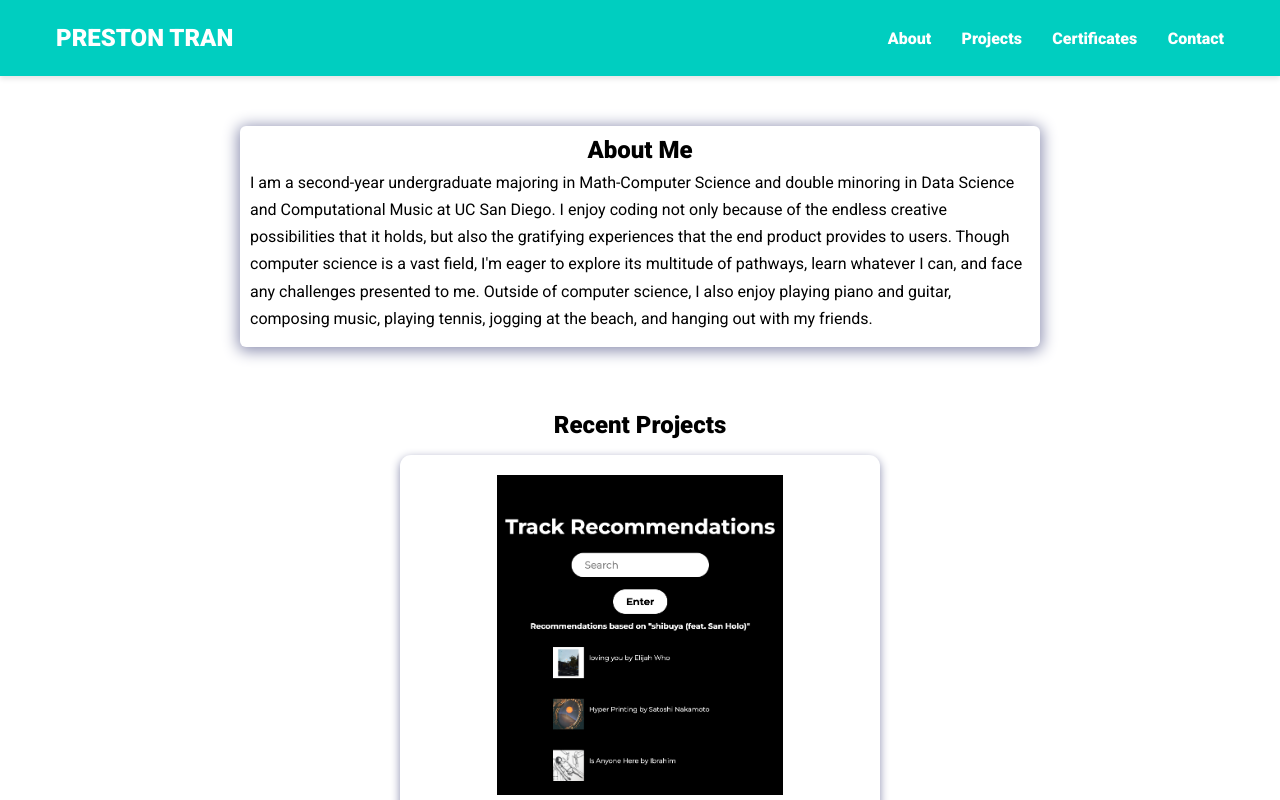
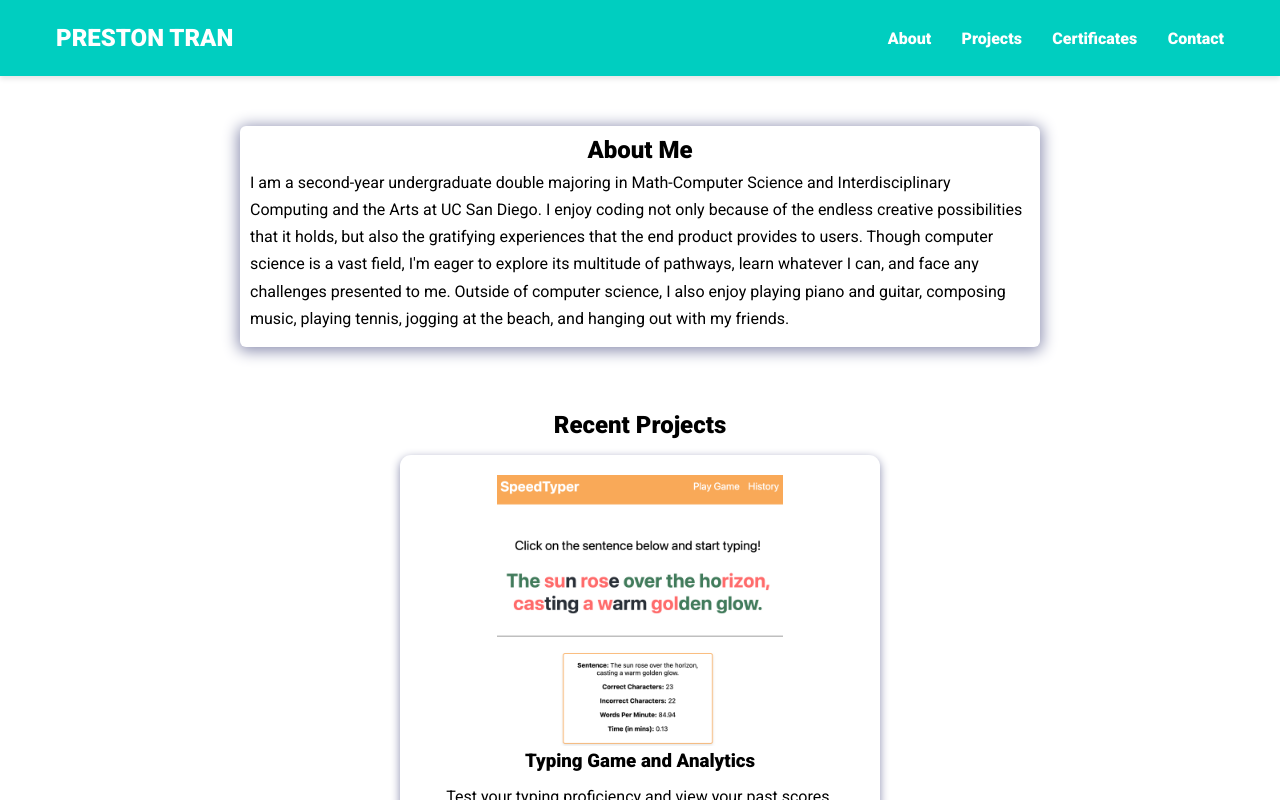
Before and after one commit to prestondntran/PortfolioWebsite, a React (Create React App) app in the folder portfolio-website/: page / in a window 1280 px wide. Shown: the top 800 px of the page. Built offline with nearby package versions, Linux system fonts and the light colour scheme.

Commit message:
Added typing project

```diff
--- a/portfolio-website/src/components/About.js
+++ b/portfolio-website/src/components/About.js
@@ -6,16 +6,16 @@ export default function About() {
       <div class="bio">
         <center><h2 class="bio-title">About Me</h2></center>
         <p class="bio-text">
-          I am a second-year undergraduate majoring in Math-Computer
-          Science and double minoring in Data Science and Computational
-          Music at UC San Diego. I enjoy coding not only because of the
-          endless creative possibilities that it holds, but also the
-          gratifying experiences that the end product provides to users.
-          Though computer science is a vast field, I'm eager to explore
-          its multitude of pathways, learn whatever I can, and face any
-          challenges presented to me. Outside of computer science, I also
-          enjoy playing piano and guitar, composing music, playing tennis,
-          jogging at the beach, and hanging out with my friends.
+          I am a second-year undergraduate double majoring in Math-Computer
+          Science and Interdisciplinary Computing and the Arts at UC San
+          Diego. I enjoy coding not only because of the endless creative
+          possibilities that it holds, but also the gratifying experiences
+          that the end product provides to users. Though computer science is
+          a vast field, I'm eager to explore its multitude of pathways,
+          learn whatever I can, and face any challenges presented to me.
+          Outside of computer science, I also enjoy playing piano and guitar,
+          composing music, playing tennis, jogging at the beach, and hanging
+          out with my friends.
         </p>
       </div>
     </section>
--- a/portfolio-website/src/components/Projects.js
+++ b/portfolio-website/src/components/Projects.js
@@ -1,4 +1,5 @@
 import React from "react";
+import typer from './images/speedtyper.png';
 import spotify from './images/spotifyapp.png';
 import drawing from './images/drawingapp.png';
 
@@ -8,6 +9,19 @@ export default function Projects() {
       <h2 class="projects-title">Recent Projects</h2>
       <center>
         <div class="projects-container">
+          <div class="project-container project-card">
+            <img
+              src={typer}
+              alt="speed-typer"
+              loading="lazy"
+              class="project-pic"
+            />
+            <h3 class="project-title">Typing Game and Analytics</h3>
+            <p class="project-details">
+              Test your typing proficiency and view your past scores.
+            </p>
+            <a href="https://speedtyper.vercel.app/" target="_blank" class="project-link">Check it Out</a>
+          </div>
           <div class="project-container project-card">
             <img
               src={spotify}
```
Also changed, not shown: portfolio-website/src/components/images/speedtyper.png (added), 1 other file (tests, documents, lock files or other folders).
